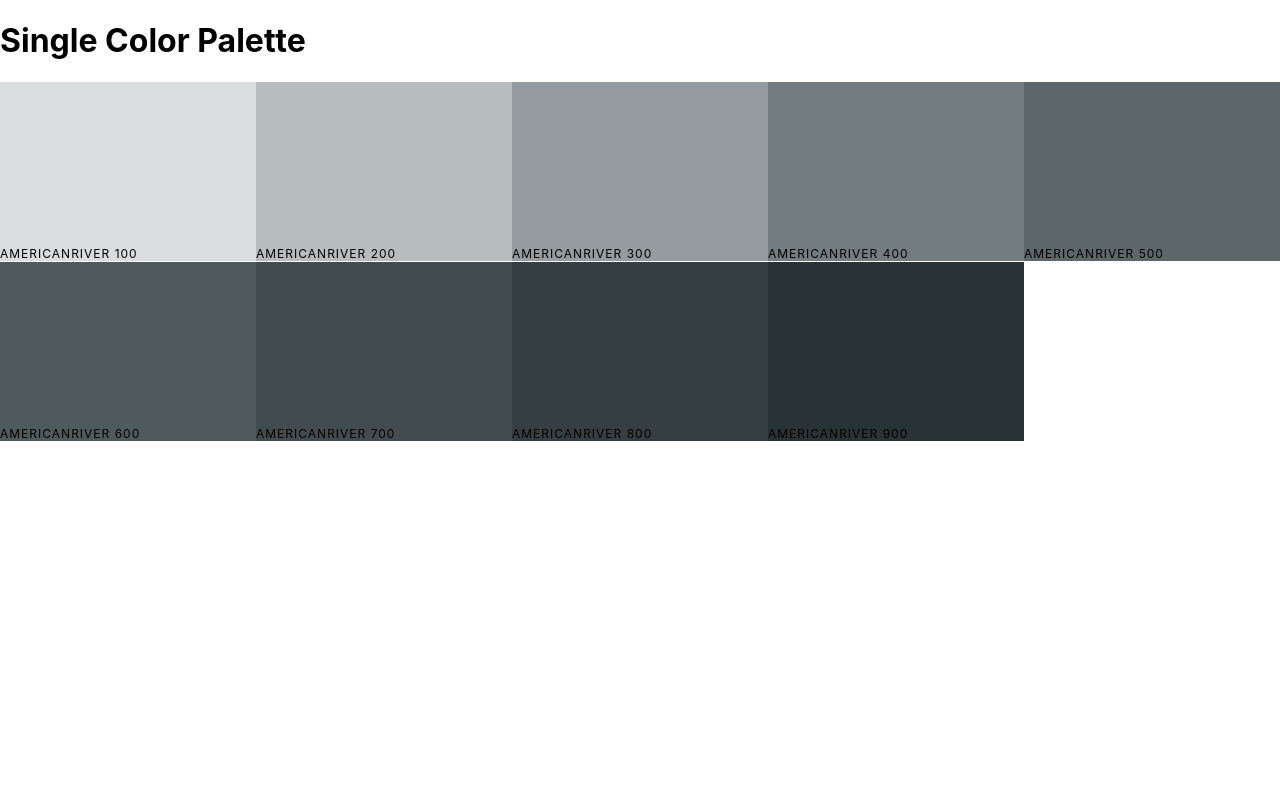
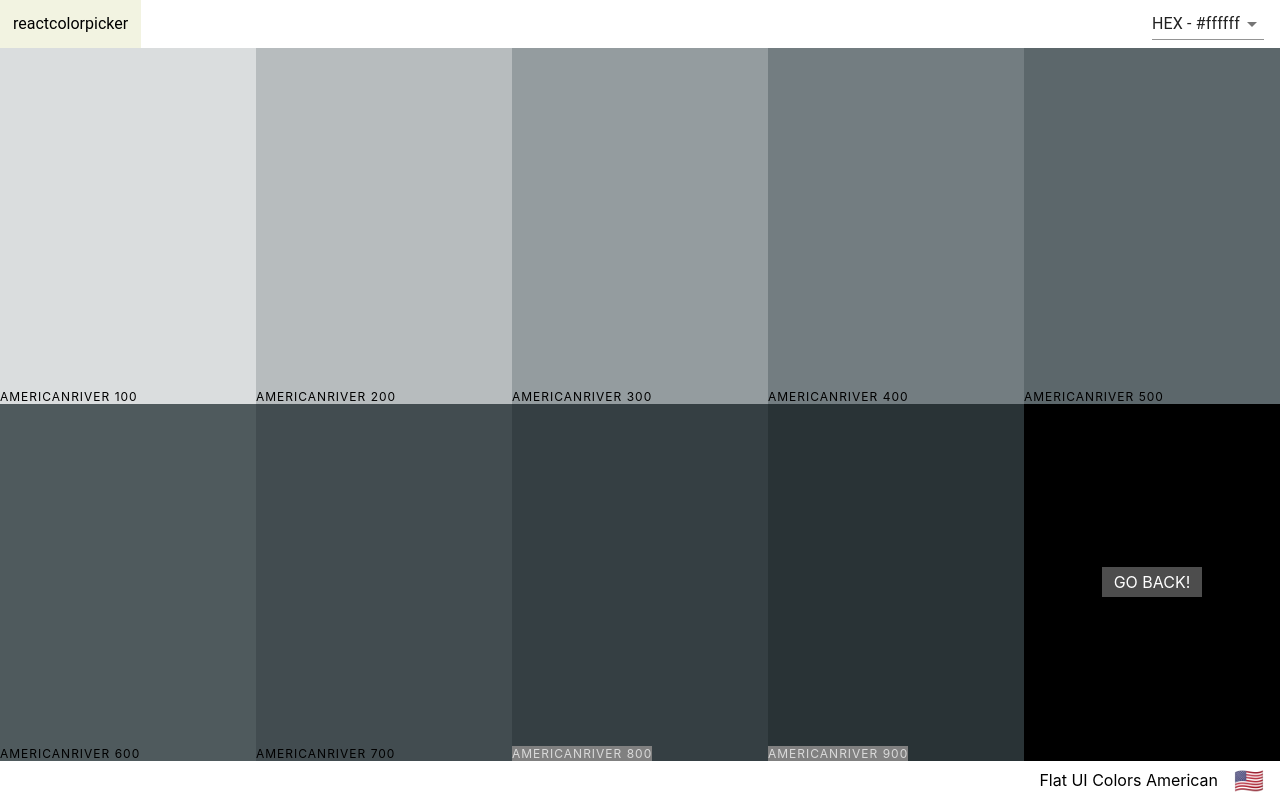
Before and after one commit to KaungKhantThar7777/colors-app, a React (Create React App) app: page /palette/flat-ui-colors-american/americanriver in a window 1280 px wide. Built offline with nearby package versions, Linux system fonts and the light colour scheme; the HTML template or start-up script is replaced by a standard one.

Commit message:
Add Dynamic context colors

```diff
--- a/src/ColorBox.css
+++ b/src/ColorBox.css
@@ -7,8 +7,10 @@
     cursor: pointer;
     margin-bottom: -3.5px;
 }
-
-.copy-btn{
+.SingleColorPalette .ColorBox{
+    height:50%;
+}
+.copy-btn, .back-btn{
     position:absolute;
     top:50%;
     left:50%;
@@ -23,11 +25,25 @@
     background: rgba(255,255,255,0.3);
     text-transform: uppercase;
     color:white;
-    opacity: 0;
+    text-decoration: none;
     text-align:center;
     border:none
 }
 
+.white-text{
+    color: rgba(255, 255, 255,0.7);
+    background-color:grey;
+}
+.dark-text{
+    color: rgba(0,0,0,0.7);
+    background-color:lightgrey;
+}
+.copy-btn {
+    opacity: 0;
+}
+.backBox{
+    background-color: black;
+}
 .ColorBox:hover .copy-btn{
     opacity: 1;
 }
--- a/src/ColorBox.js
+++ b/src/ColorBox.js
@@ -2,6 +2,8 @@ import React, { Component } from 'react'
 import './ColorBox.css'
 import {CopyToClipboard} from 'react-copy-to-clipboard'
 import { Link } from 'react-router-dom'
+import chroma from 'chroma-js'
+
 export default class  extends Component {
     constructor(props){
         super(props)
@@ -21,19 +23,21 @@ export default class  extends Component {
     render() {
         const {copied} = this.state;
         const {name,background, moreUrl, showLink} = this.props;
+        let isDarkColor = chroma(background).luminance() <= 0.05;
+        let isWhiteColor = chroma(background).luminance() > 0.7;
         return (
             <CopyToClipboard text={background} onCopy={this.handleCopiedChange}>
                 <div style={{background}} className="ColorBox">
                 <div style={{background}} className={`copy-overlay ${copied && 'show'}`}/>
                 <div className={`copy-msg ${copied && 'show'}`}>
-                    <h1>Copied!</h1>
-                    <p>{background}</p>
+                    <h1 className={`${isWhiteColor && 'dark-text'}`}>Copied!</h1>
+                    <p className={`${isWhiteColor && 'dark-text'}`}>{background}</p>
                 </div>
                 <div className="copy-container">
                     <div className="box-content">
-                        <span>{name}</span>
+                        <span className={isDarkColor && 'white-text'}>{name}</span>
                     </div>
-                    <button className="copy-btn">Copy</button>
+                    <button className={`copy-btn ${isWhiteColor && 'dark-text'}`}>Copy</button>
                 </div>
                 {
                     showLink &&  <Link to={moreUrl} onClick={e => e.stopPropagation()}>
--- a/src/Navbar.js
+++ b/src/Navbar.js
@@ -27,19 +27,21 @@ export default class Navbar extends Component {
         })
     }
     render() {
-        const {level, handleSlide, format} = this.props;
+        const {level, handleSlide, format, showSlider} = this.props;
         return (
             <header className="Navbar">
                 <div className="Navbar-title">
                     <Link to="/" className="Navbar-link">reactcolorpicker</Link>
 
                 </div>
-                <div className="slider-container">
+                {
+                    showSlider && <div className="slider-container">
                     <span className="level-msg">Leval: {level}</span>
                     <div className="slider">
                         <Slider min={100} max={900} defaultValue={level} step={100} onAfterChange={handleSlide}/>
                     </div>
-                </div>
+                    </div>
+                }
                 <div className="select-container">
                     <Select value={format} onChange={this.handleFormat}>
                         <MenuItem value="hex">HEX - #ffffff</MenuItem>
--- a/src/Palette.js
+++ b/src/Palette.js
@@ -2,6 +2,7 @@ import React, { Component } from 'react'
 import ColorBox from './ColorBox'
 
 import Navbar from './Navbar'
+import PaletteFooter from './PaletteFooter';
 import './Palette.css';
 export default class Palette extends Component {
     constructor(props){
@@ -29,17 +30,14 @@ export default class Palette extends Component {
         const colors = this.props.palette.colors[level].map(colorObj => <ColorBox moreUrl={`/palette/${id}/${colorObj.id}`} key={colorObj.id} background={colorObj[format]} name={colorObj.name} showLink={true}/>)
         return (
             <div className="Palette">
-                <Navbar format={format} handleFormat={this.handleFormat} level={level} handleSlide={this.handleSlide}/>
+                <Navbar showSlider={true} format={format} handleFormat={this.handleFormat} level={level} handleSlide={this.handleSlide}/>
 
                 <div className="Palette-colors">
                     {
                         colors
                     }
                 </div>
-                <div className="Palette-footer">
-                        <p>{paletteName}</p>
-                        <span className="emoji">{emoji}</span>
-                </div>
+               <PaletteFooter paletteName={paletteName} emoji={emoji}/>
             </div>
         )
     }
--- /dev/null
+++ b/src/PaletteFooter.js
@@ -0,0 +1,13 @@
+import React from 'react';
+
+function PaletteFooter(props){
+    let {paletteName, emoji} = props;
+    return(
+        <div className="Palette-footer">
+        <p>{paletteName}</p>
+        <span className="emoji">{emoji}</span>
+</div>
+    )
+}
+
+export default PaletteFooter;
--- a/src/SingleColorPalette.js
+++ b/src/SingleColorPalette.js
@@ -1,11 +1,22 @@
 import React, { Component } from 'react'
 import ColorBox from './ColorBox';
+import Navbar from './Navbar';
+import PaletteFooter from './PaletteFooter';
+import { Link } from 'react-router-dom';
 
 export default class SingleColorPalette extends Component {
     constructor(props){
         super(props)
+        this.state = {
+            format:'hex',
+        }
         this._shades = this.gatherShades(this.props.palette, this.props.colorId);
-        console.log(this._shades);
+        this.handleFormat = this.handleFormat.bind(this);
+    }
+    handleFormat(format){
+        this.setState({
+            format
+        })
     }
     gatherShades(palette, colorId){
         let shades = [];
@@ -16,15 +27,21 @@ export default class SingleColorPalette extends Component {
         return shades.slice(1);
     }
     render() {
-        let colorBoxes = this._shades.map(color => <ColorBox name={color.name} background={color.hex} showLink={false}/>)
+        let {format} = this.state;
+        const {paletteName, emoji, id} = this.props.palette;
+        let colorBoxes = this._shades.map(color => <ColorBox key={color.name} className="ColorBox" name={color.name} background={color[format]} showLink={false}/>)
         return (
-            <div className="Palette">
-                <h1>Single Color Palette</h1>
+            <div className="SingleColorPalette Palette">
+                <Navbar showSlider={false} format={format} handleFormat={this.handleFormat}/>
                 <div className="Palette-colors">
                 {
                     colorBoxes
                 }
+                    <div className="backBox ColorBox" >
+                        <Link to={`/palette/${id}`} className="back-btn">Go Back!</Link>
+                    </div>
                 </div>
+                <PaletteFooter paletteName={paletteName} emoji={emoji}/>
             </div>
         )
     }
```
